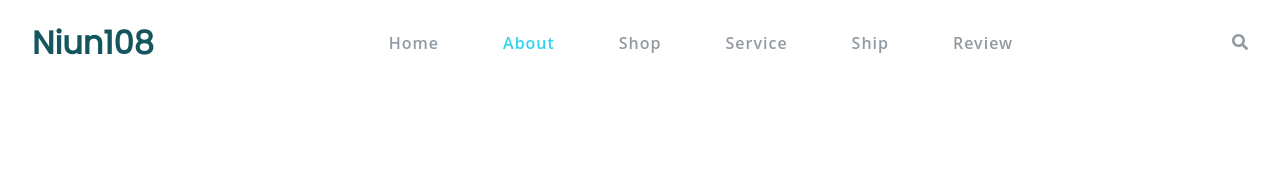
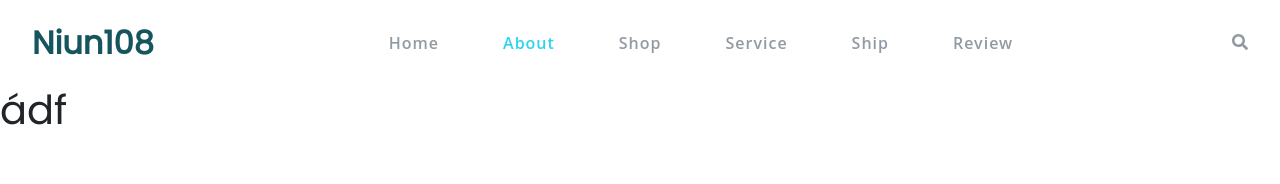
Before and after one commit to Nin10820/project-smarthome, a Vue app: page /about in a window 1280 px wide. Shown: the top 184 px of the page. Built offline with nearby package versions, Linux system fonts and the light colour scheme; a web font is replaced by a local one.

Commit message:
Update nav_1

```diff
--- a/src/App.vue
+++ b/src/App.vue
@@ -1,8 +1,6 @@
 <template>
   <div id="app">
     <Navbar></Navbar>
-    <router-link to="/">Home</router-link>|
-    <router-link to="/about">About</router-link>
     <router-view />
   </div>
 </template>
@@ -14,10 +12,25 @@ export default {
     Navbar
   },
   methods: {
-    handleSCroll() {
-      console.log("a");
-    },
+    updateScroll() {
+      // this.scrollPosition = window.scrollY;
+      let position = window.scrollY;
+
+      if (position > 20) {
+        console.log("scrolled");
+        let el = document.getElementById("navbar");
+        el.classList.add("scrolled");
+      } else {
+        console.log("scroll");
+        let el = document.getElementById("navbar");
+        el.classList.remove("scrolled");
+      }
+    }
   },
+  mounted() {
+    window.addEventListener("scroll", this.updateScroll);
+    console.log("connect");
+  }
 
 };
 </script>
@@ -30,4 +43,14 @@ export default {
   position: relative;
   width: 100%;
 }
+#navbar {
+  position: sticky;
+  top: 0;
+  z-index: 9999;
+}
+.scrolled {
+  box-shadow: 0 0 18px -5px #919aa3;
+  transition: 0.5s;
+}
+
 </style>
--- a/src/components/Navbar.vue
+++ b/src/components/Navbar.vue
@@ -1,6 +1,6 @@
 <template>
-  <div class>
-    <nav id="navbar">
+  <div id="navbar" class>
+    <nav >
       <div class="logo">Niun108</div>
       <ul class="nav-menu">
         <li v-for="(link, index) in navbarLinks" :key="link + index">
@@ -48,30 +48,6 @@ export default {
       ]
     };
   },
-  methods: {
-    updateScroll() {
-      // this.scrollPosition = window.scrollY;
-      let position = window.scrollY;
-
-      if (position > 20) {
-        console.log("scrolled");
-        let el = document.getElementById("navbar");
-        el.classList.add("scrolled");
-      } else {
-        console.log("scroll");
-        let el = document.getElementById("navbar");
-        el.classList.remove("scrolled");
-      }
-    },
-    btnSearch() {
-      this.$refs.btnSearch.classList.toggle('active')
-
-    }
-  },
-  mounted() {
-    window.addEventListener("scroll", this.updateScroll);
-    console.log("connect");
-  }
 };
 </script>
 
@@ -82,9 +58,7 @@ export default {
 --------------------------------------------------------------*/
 /* Desktop Navigation */
 nav {
-  position: fixed;
   width: 100%;
-  top: 0;
   display: flex;
   align-items: center;
   justify-content: space-between;
--- a/src/views/About.vue
+++ b/src/views/About.vue
@@ -1,6 +1,6 @@
 <template>
   <div >
-
+  <h1>ádf</h1>
   </div>
 </template>
 
--- a/src/views/Home.vue
+++ b/src/views/Home.vue
@@ -446,13 +446,11 @@ h2 {
 }
 
 .home {
-  margin-top: 4em;
-
   .portfolio {
     position: relative;
     width: 100%;
 
-    padding: 6em 0 5em 5em;
+    padding: 8em 0 6em 6em;
 
     h1 {
       text-transform: uppercase;
```
